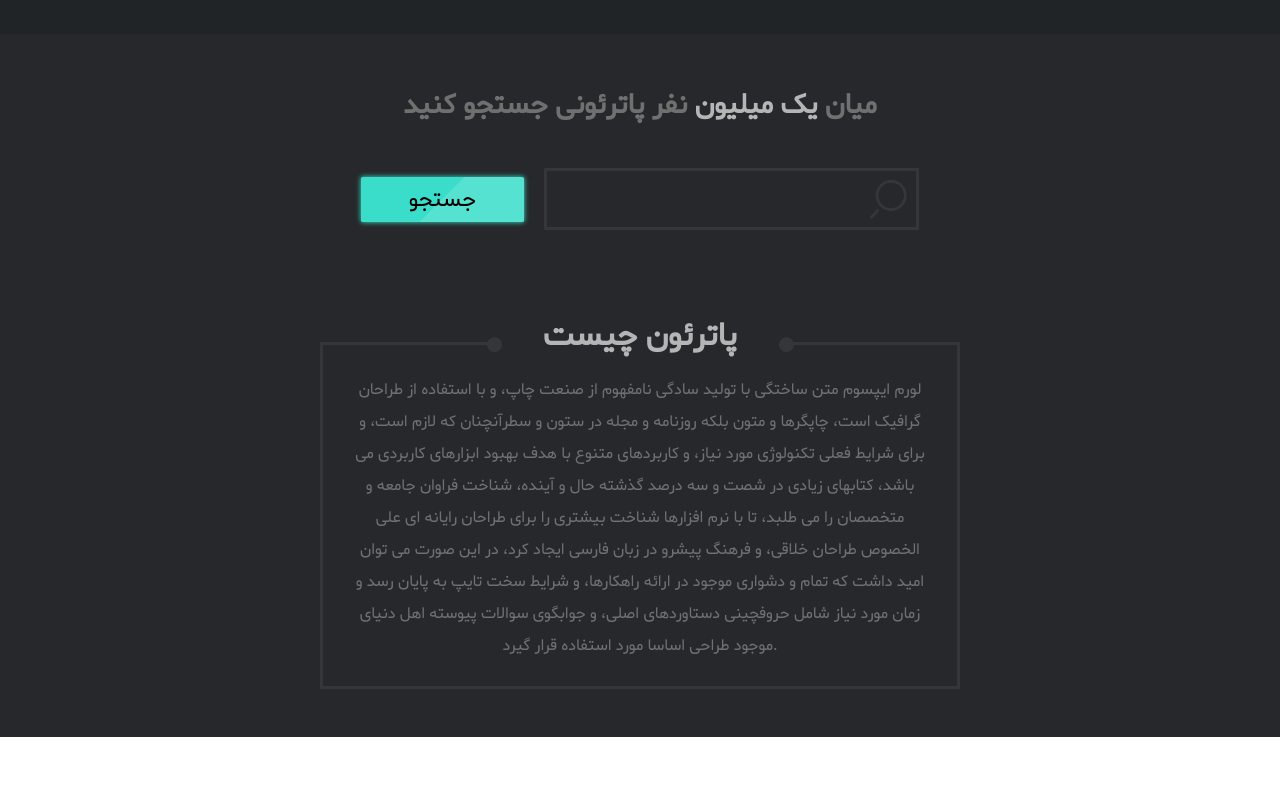
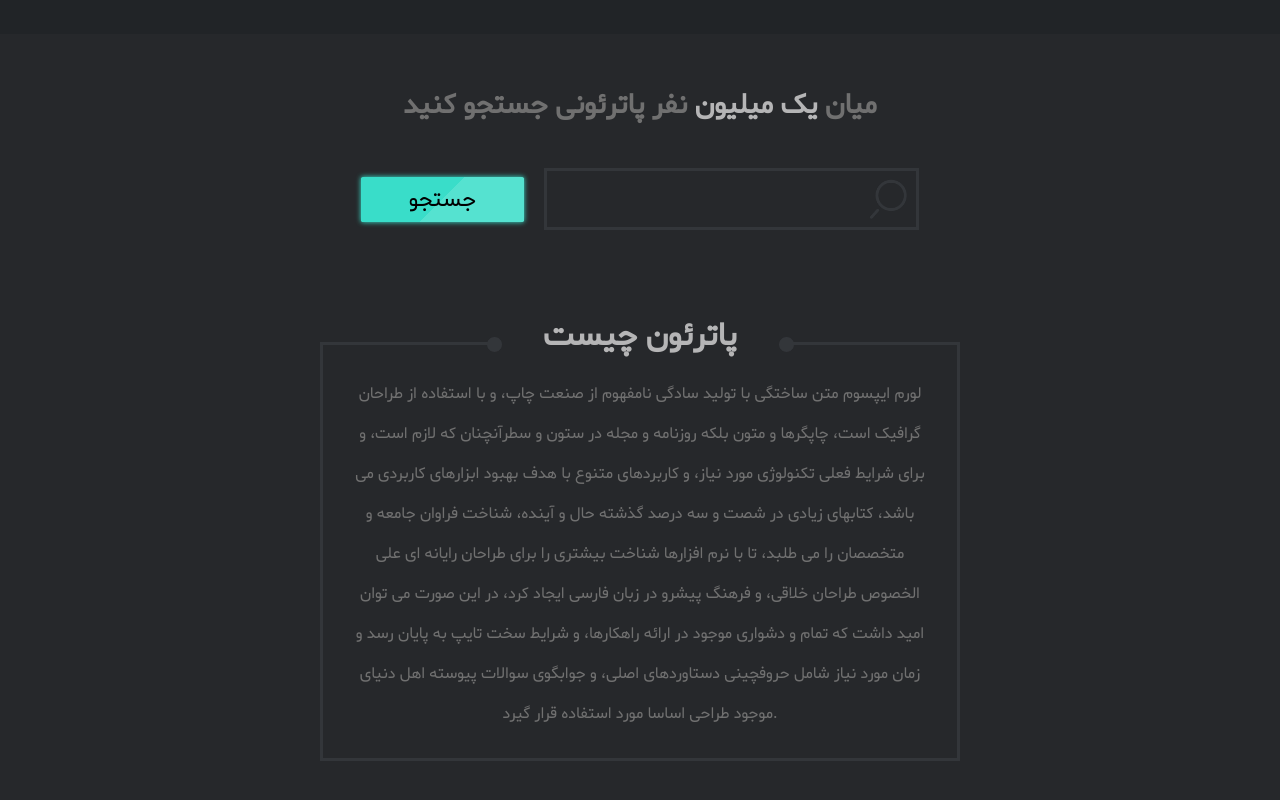
Before and after one commit to kolako54/patreon, a React (Create React App) app in the folder client/: page / in a window 1280 px wide. Shown: the part 410-1210 px from the top of the page. Before the commit the page ends 1147 px from the top, so only its background shows below. Built offline with nearby package versions, Linux system fonts and the light colour scheme.

Commit message:
refactor: increase line-height ♻️

```diff
--- a/client/src/pages/Landing/Landing.module.css
+++ b/client/src/pages/Landing/Landing.module.css
@@ -126,7 +126,7 @@
   position: relative;
   border: 0.2rem solid var(--primary-main);
   border-top: none;
-  line-height: 2rem;
+  line-height: 2.5rem;
   text-align: center;
   padding: 1.5rem;
   padding-top: 2rem;
@@ -158,7 +158,6 @@
   left: 0;
   position: absolute;
   width: 100%;
-  height: 100%;
 }
 
 .pseudo-element::before {
```
